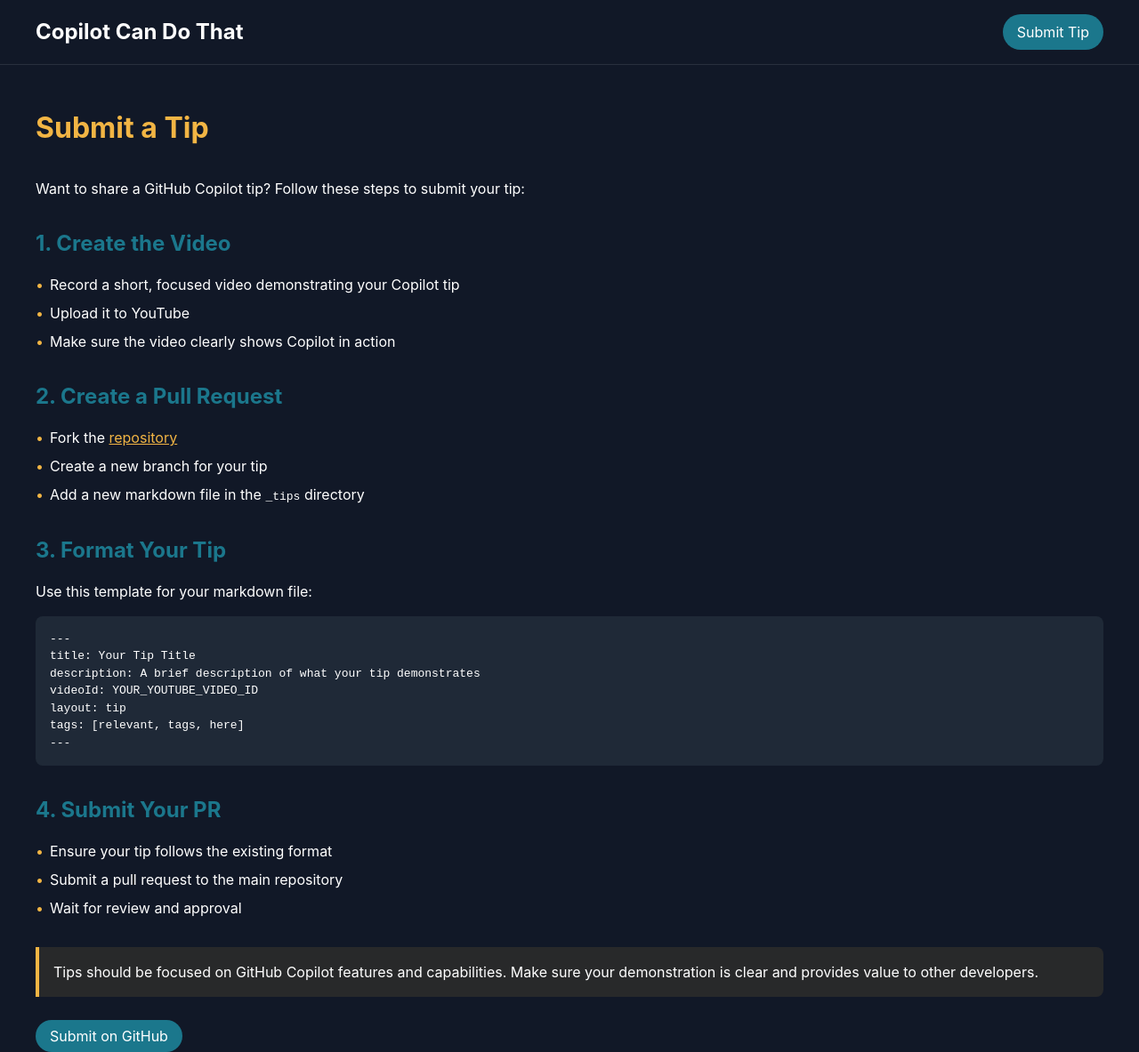
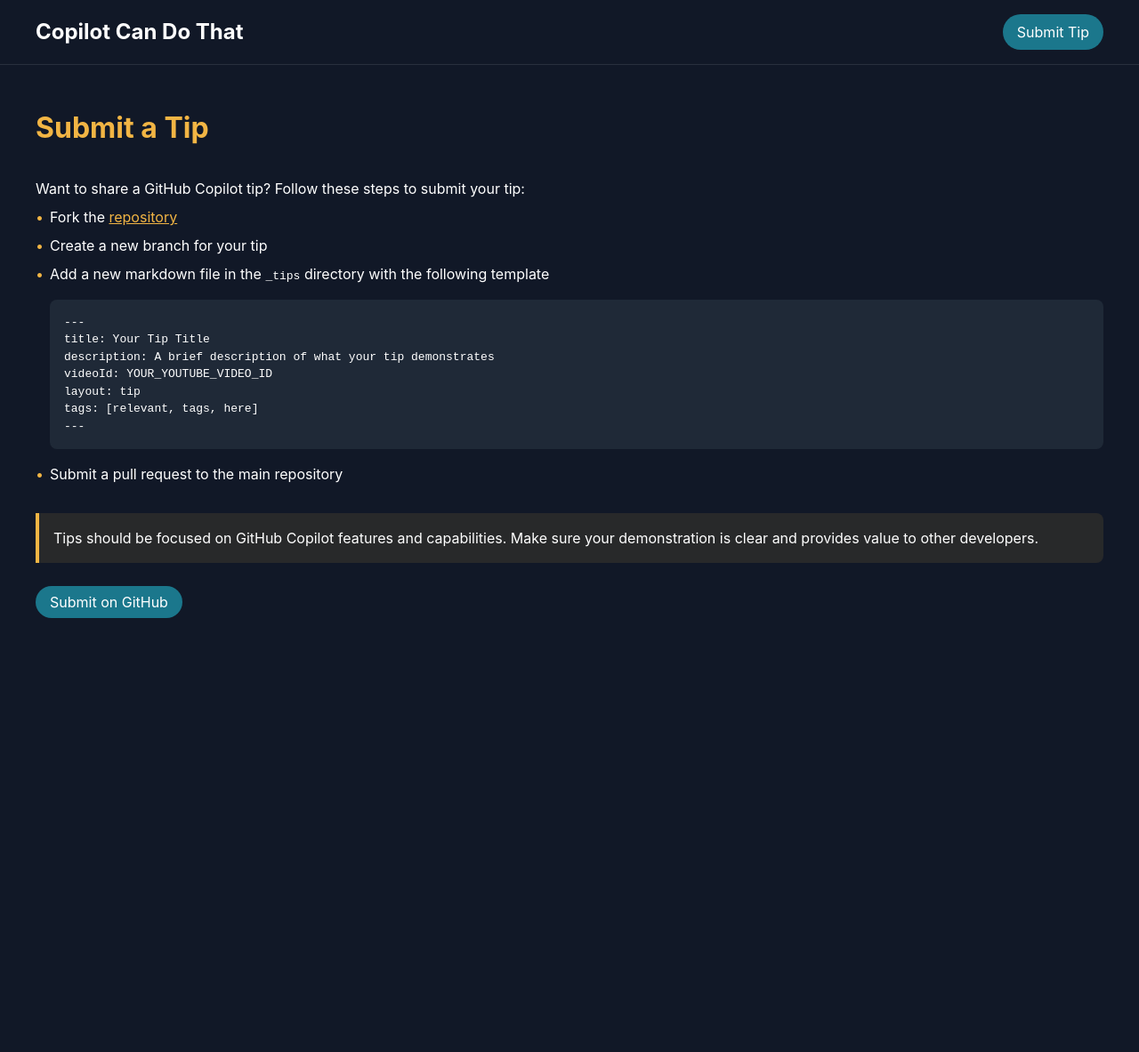
Before and after one commit to burkeholland/copilotcandothat.com, a Jekyll site: the page built from submit.html, in a window 1280 px wide and 1183 px high. Shown: the whole window at 89% size. Built offline with Jekyll 4.4.1, drawn with Linux system fonts in a browser that asks for light colours.

Commit message:
feat: update submission guide to be more concise with fewer steps.

```diff
--- a/submit.html
+++ b/submit.html
@@ -11,7 +11,25 @@
 
             <p>Want to share a GitHub Copilot tip? Follow these steps to submit your tip:</p>
 
-            <h2>1. Create the Video</h2>
+            <ul>
+                <li>Fork the <a href="https://github.com/burkeholland/copilotcandothat.com"
+                        class="accent-link">repository</a></li>
+                <li>Create a new branch for your tip</li>
+                <li>Add a new markdown file in the <code>_tips</code> directory with the following template</li>
+
+                <pre class="code-block">
+---
+title: Your Tip Title
+description: A brief description of what your tip demonstrates
+videoId: YOUR_YOUTUBE_VIDEO_ID
+layout: tip
+tags: [relevant, tags, here]
+---</pre>
+
+                <li>Submit a pull request to the main repository</li>
+            </ul>
+
+            <!-- <h2>1. Create the Video</h2>
             <ul>
                 <li>Record a short, focused video demonstrating your Copilot tip</li>
                 <li>Upload it to YouTube</li>
@@ -20,12 +38,13 @@
 
             <h2>2. Create a Pull Request</h2>
             <ul>
-                <li>Fork the <a href="https://github.com/aaronpowell/copilotcandothat.com" class="accent-link">repository</a></li>
+                <li>Fork the <a href="https://github.com/aaronpowell/copilotcandothat.com"
+                        class="accent-link">repository</a></li>
                 <li>Create a new branch for your tip</li>
                 <li>Add a new markdown file in the <code>_tips</code> directory</li>
-            </ul>
+            </ul> -->
 
-            <h2>3. Format Your Tip</h2>
+            <!-- <h2>3. Format Your Tip</h2>
             <p>Use this template for your markdown file:</p>
             <pre class="code-block">
 ---
@@ -41,14 +60,14 @@
                 <li>Ensure your tip follows the existing format</li>
                 <li>Submit a pull request to the main repository</li>
                 <li>Wait for review and approval</li>
-            </ul>
+            </ul> -->
 
             <div class="submission-note">
                 <p>Tips should be focused on GitHub Copilot features and capabilities.
-                Make sure your demonstration is clear and provides value to other developers.</p>
+                    Make sure your demonstration is clear and provides value to other developers.</p>
             </div>
 
-            <a href="https://github.com/aaronpowell/copilotcandothat.com/pulls" class="nav-button">
+            <a href="https://github.com/burkeholland/copilotcandothat.com/pulls" class="nav-button">
                 Submit on GitHub
             </a>
         </div>
```
Also changed, not shown: _pages/submit.md (added).
